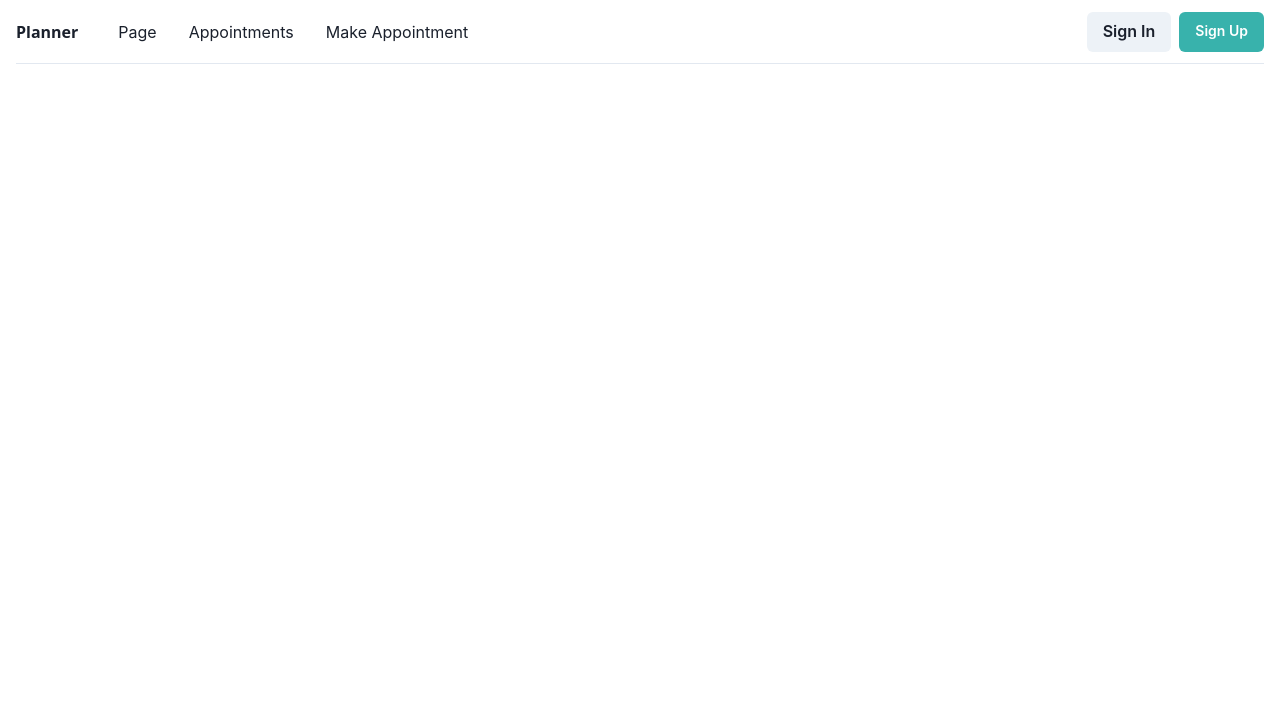
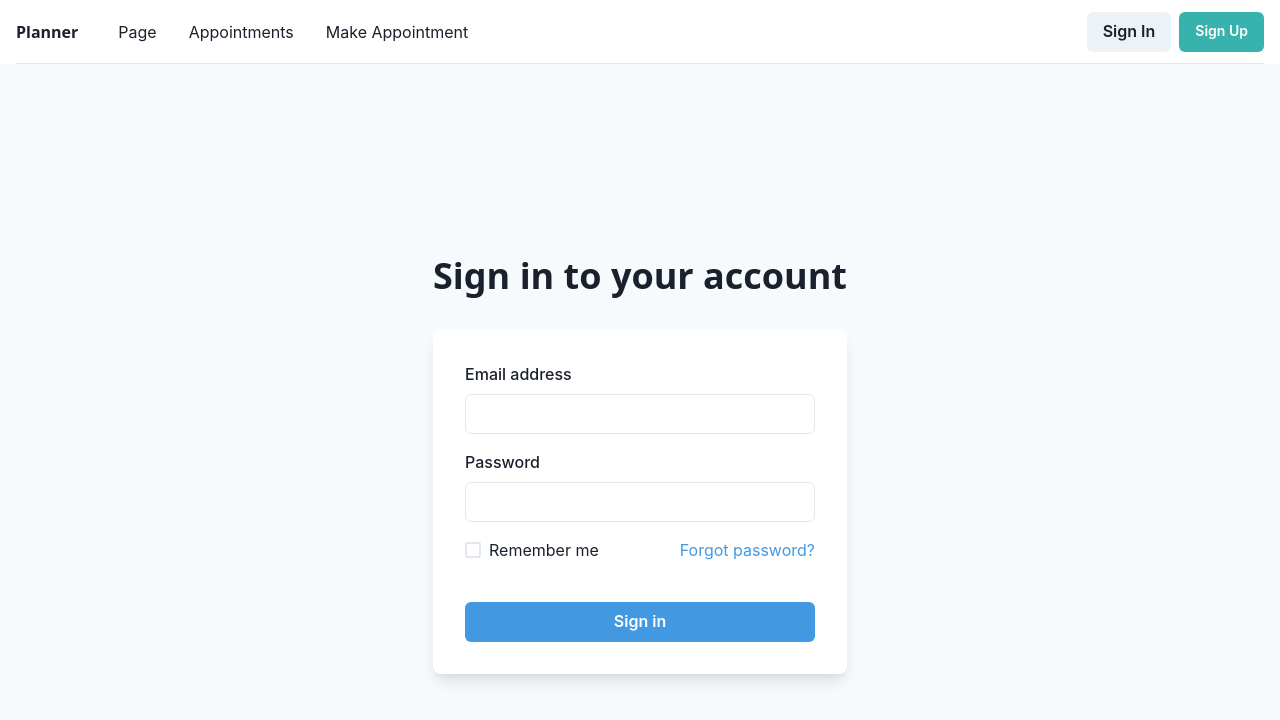
Before and after one commit to snokaru/appointer, a React (Vite) app: page /signin in a window 1280 px wide. Shown: the top 720 px of the page. Built offline with nearby package versions, Linux system fonts and the light colour scheme.

Commit message:
created login page

```diff
--- a/src/App.jsx
+++ b/src/App.jsx
@@ -3,6 +3,7 @@ import NavItem from './components/NavItem'
 import Navbar from './features/common/Navbar'
 import { Routes, Route } from 'react-router-dom'
 import { Box } from '@chakra-ui/react'
+import { LogIn } from './features/LogIn'
 
 function App() {
   return (
@@ -16,6 +17,7 @@ function App() {
         <Route path="/" />
         <Route path="appointments/create" />
         <Route path="appointments" />
+        <Route path="signin" element={<LogIn/> }/>
       </Routes>
     </Box>
   )
--- /dev/null
+++ b/src/features/LogIn.jsx
@@ -0,0 +1,68 @@
+import {
+    Flex,
+    Box,
+    FormControl,
+    FormLabel,
+    Input,
+    Checkbox,
+    Stack,
+    Link,
+    Button,
+    Heading,
+    Text,
+    useColorModeValue,
+
+ } from "@chakra-ui/react"
+
+
+import React from 'react'
+
+export const LogIn = () => {
+    return (
+    <Flex
+      minH={'100vh'}
+      align={'center'}
+      justify={'center'}
+      bg={useColorModeValue('gray.50', 'gray.800')}>
+      <Stack spacing={8} mx={'auto'} maxW={'lg'} py={12} px={6}>
+        <Stack align={'center'}>
+          <Heading fontSize={'4xl'}>Sign in to your account</Heading>
+        </Stack>
+        <Box
+          rounded={'lg'}
+          bg={useColorModeValue('white', 'gray.700')}
+          boxShadow={'lg'}
+          p={8}>
+          <Stack spacing={4}>
+            <FormControl id="email">
+              <FormLabel>Email address</FormLabel>
+              <Input type="email" />
+            </FormControl>
+            <FormControl id="password">
+              <FormLabel>Password</FormLabel>
+              <Input type="password" />
+            </FormControl>
+            <Stack spacing={10}>
+              <Stack
+                direction={{ base: 'column', sm: 'row' }}
+                align={'start'}
+                justify={'space-between'}>
+                <Checkbox>Remember me</Checkbox>
+                <Link color={'blue.400'}>Forgot password?</Link>
+              </Stack>
+              <Button
+                bg={'blue.400'}
+                color={'white'}
+                _hover={{
+                    bg: 'blue.500',
+                }}>
+                Sign in
+              </Button>
+            </Stack>
+          </Stack>
+        </Box>
+      </Stack>
+    </Flex>
+
+    );
+            }
--- a/src/features/common/Navbar.jsx
+++ b/src/features/common/Navbar.jsx
@@ -19,6 +19,7 @@ import {
     CloseIcon,
     HamburgerIcon,
 } from '@chakra-ui/icons'
+import { Link } from 'react-router-dom'
 import React from 'react'
 
 function Navbar(props) {
@@ -74,7 +75,7 @@ function Navbar(props) {
                     </Menu>
                 :
                     <HStack>
-                        <Button display={{base: 'none', md:'inline-flex'}}>Sign In</Button>
+                        <Button display={{base: 'none', md:'inline-flex'}}> <Link to="/signin">Sign In</Link></Button>
                         <Button
                             fontSize={'sm'}
                             fontWeight={600}
```
